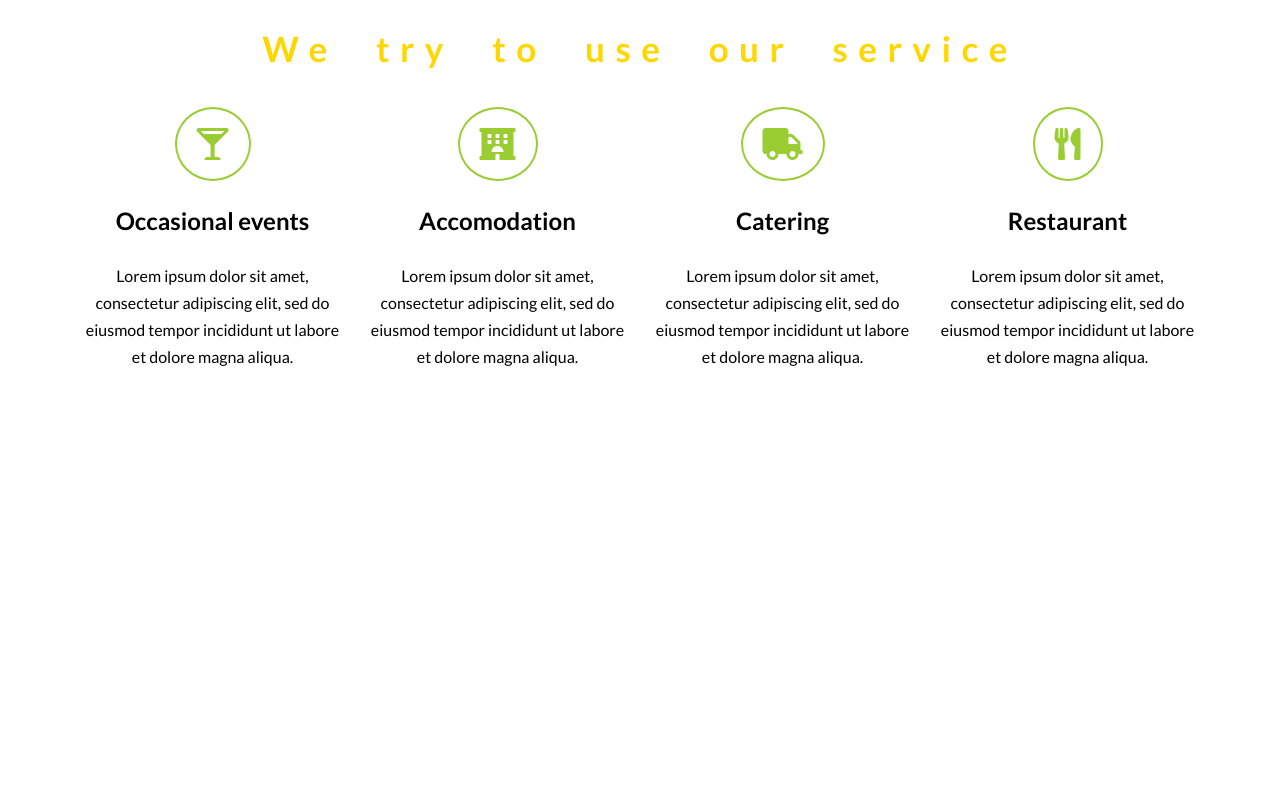
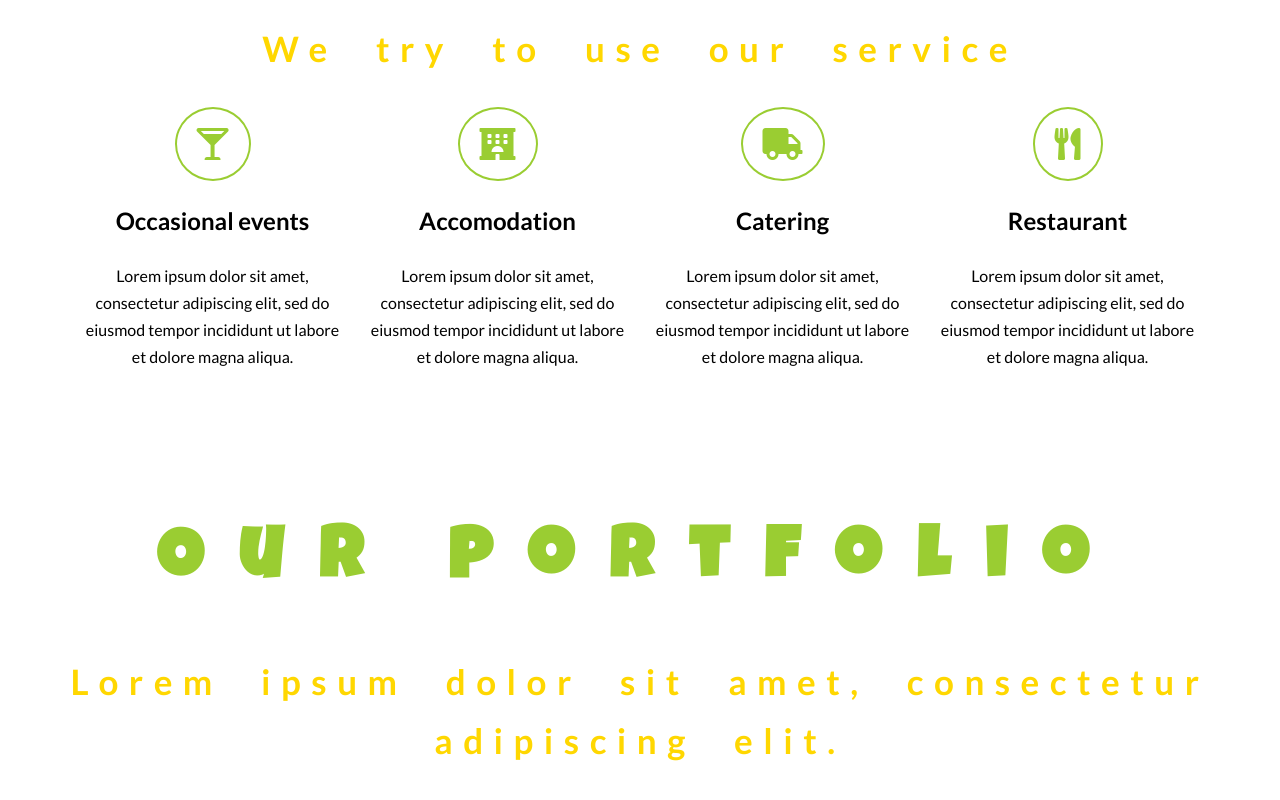
Before and after one commit to adamsadkowski/Example, a website: page index.html in a window 1280 px wide. Shown: the part 1134-1934 px from the top of the page. Before the commit the page ends 1521 px from the top, so only its background shows below. Drawn offline with Linux system fonts and the light colour scheme.

Commit message:
Add html code for titles portfolio

```diff
--- a/index.html
+++ b/index.html
@@ -79,8 +79,12 @@
             </div>
         </section>
 
-        <section>
+        <section class="portfolio">
             <div class="container">
+                <div class="row">
+                    <h1 class="title">Our portfolio</h1>
+                    <h2 class="subtitle title-2">Lorem ipsum dolor sit amet, consectetur adipiscing elit.</h2>
+                </div>
 
             </div>
         </section>
```
